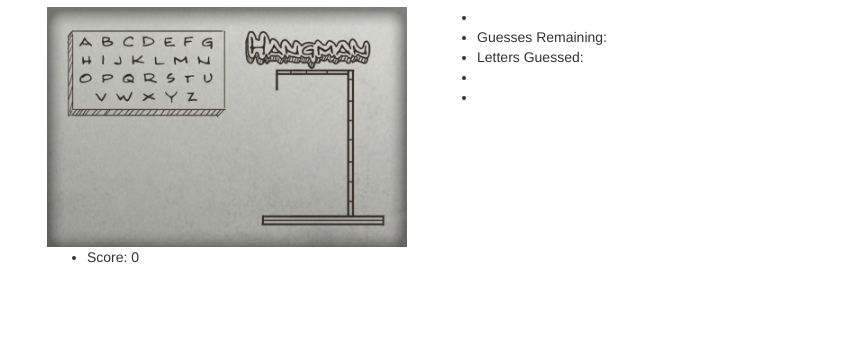
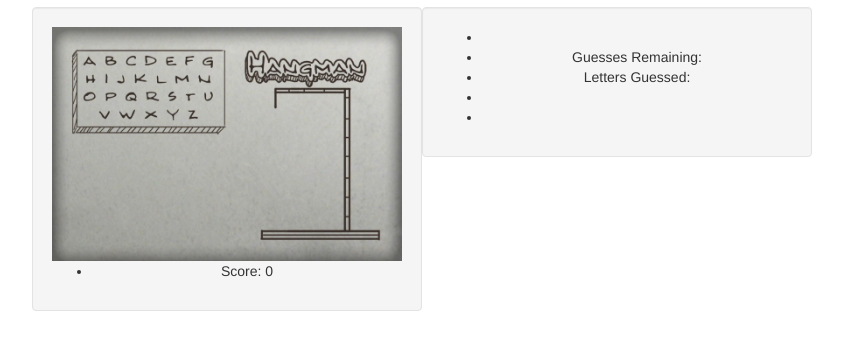
Before and after one commit to lhocke/Hangman-Game, a plain HTML site: page index.html in a window 1280 px wide. Shown: the part 63-412 px from the top of the page, without its empty margins (218-1061 px from the left). Drawn offline with nearby package versions, Linux system fonts and the light colour scheme; files whose address does not match are found by name.

Commit message:
adding well class

```diff
--- a/index.html
+++ b/index.html
@@ -19,16 +19,16 @@
 	<div class="row">
 	  <div class="col-md-2"></div>
 
-	  <div class="col-md-4">
+	  <div class="col-md-4 well">
 		<img class="img-responsive" src="assets/images/hangman.jpg">
 		<ul>
-		  <li>Score: 0</li>
+		  <li class="text-center">Score: 0</li>
 		</ul>
 	  </div>
 
-	  <div class="col-md-4">
+	  <div class="col-md-4 well">
 		<div id="game">
-		  <ul>
+		  <ul class="text-center">
 		    <li></li id="word">
 		    <li>Guesses Remaining: </li>
 		    <li>Letters Guessed: </li>
```
